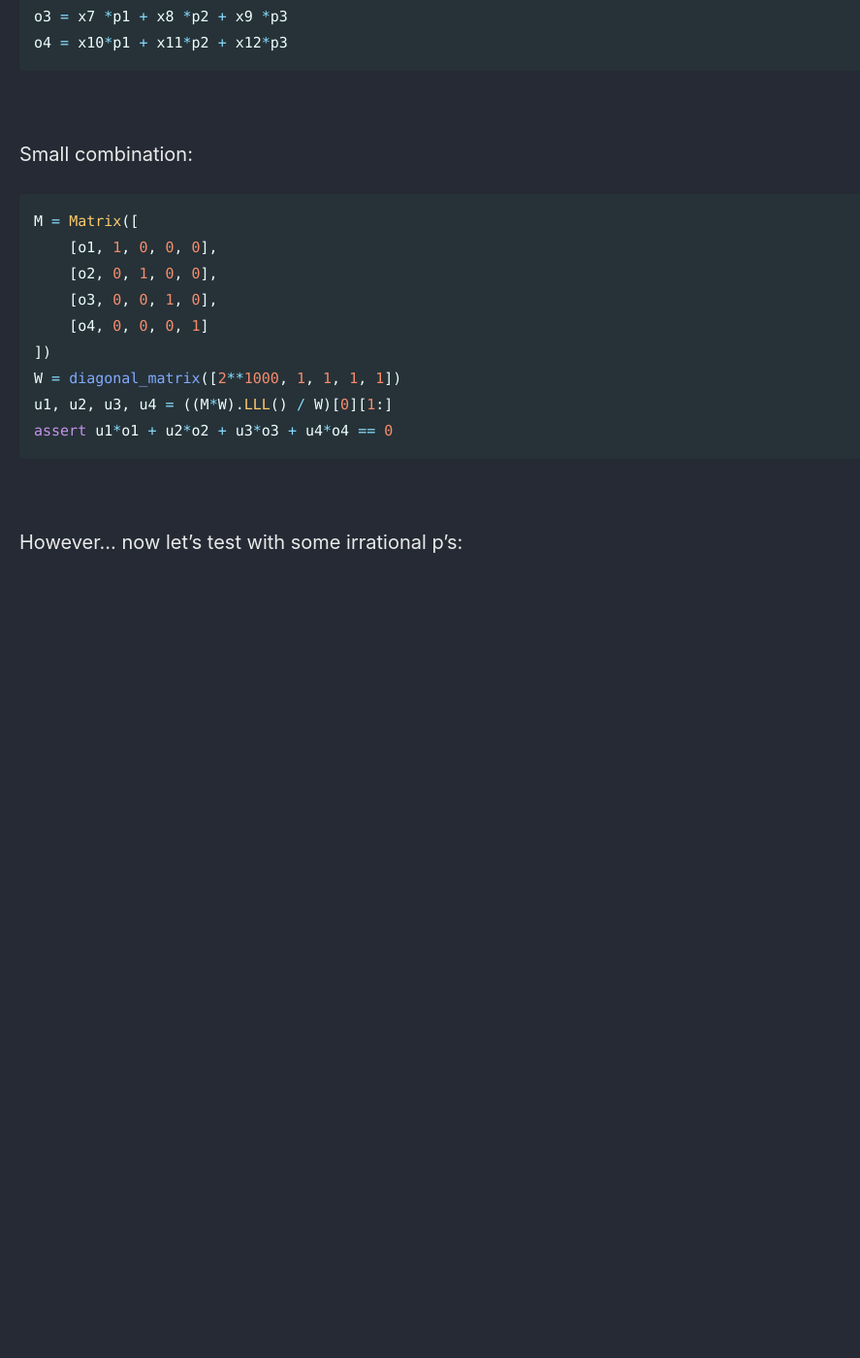
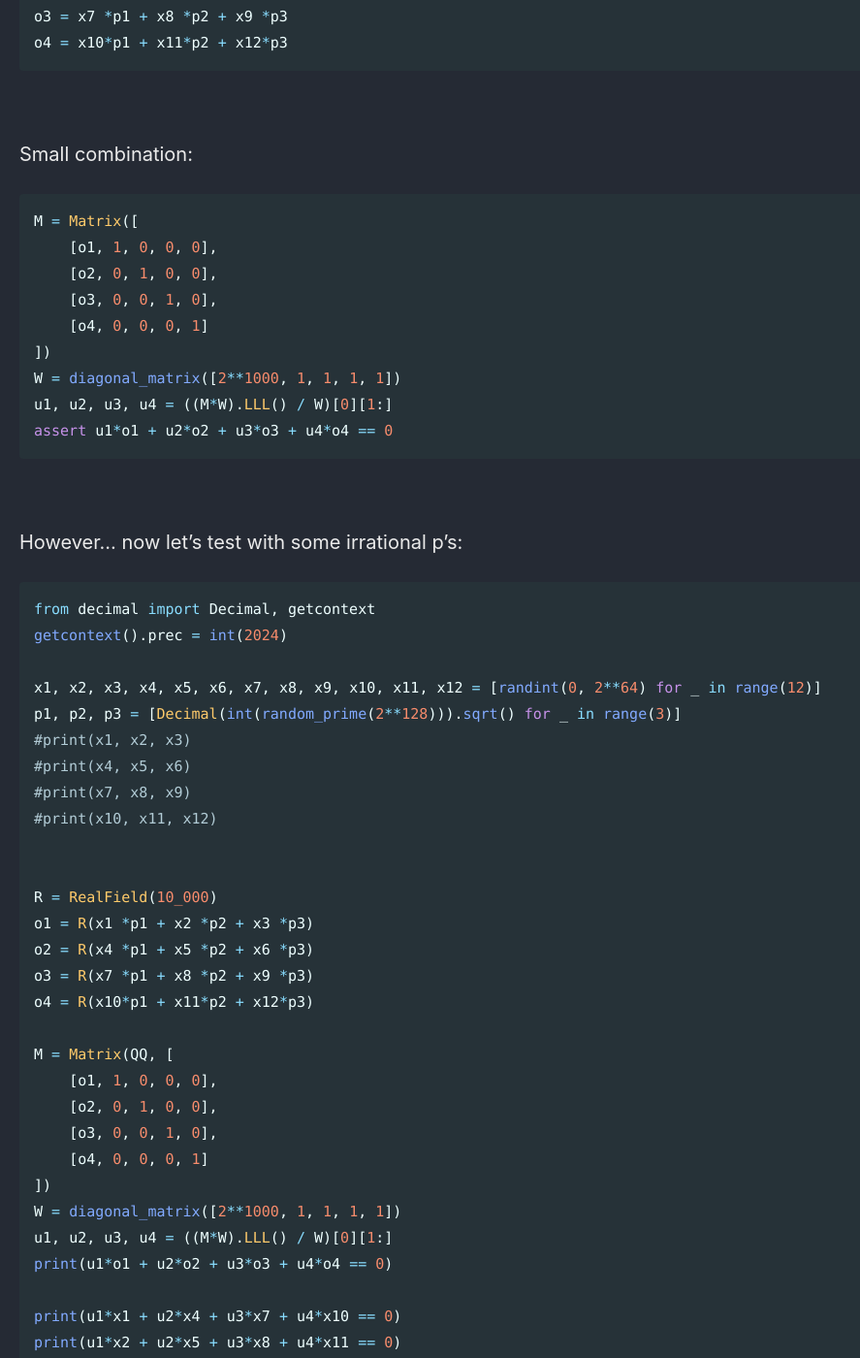
Before and after one commit to Connor-McCartney/Connor-McCartney.github.io, a Jekyll site: the page built from _pages/cryptography/other/roots-corCTF2024.md, in a window 1280 px wide and 1400 px high, scrolled down 2259 px. Shown: the whole window at 97% size, without its empty margins (0-887 px from the left). Built offline with Jekyll 4.4.1, drawn with Linux system fonts in a browser that asks for light colours; cached includes are drawn as plain includes; before the commit the page ends 2889 px from its top, so only the background shows below that; some of the changed text lies outside the part shown.

Commit message:
Update roots-corCTF2024.md

````diff
--- a/_pages/cryptography/other/roots-corCTF2024.md
+++ b/_pages/cryptography/other/roots-corCTF2024.md
@@ -110,3 +110,53 @@ assert u1*o1 + u2*o2 + u3*o3 + u4*o4 == 0
 <br>
 
 However... now let's test with some irrational p's:
+
+```python
+from decimal import Decimal, getcontext
+getcontext().prec = int(2024)
+
+x1, x2, x3, x4, x5, x6, x7, x8, x9, x10, x11, x12 = [randint(0, 2**64) for _ in range(12)]
+p1, p2, p3 = [Decimal(int(random_prime(2**128))).sqrt() for _ in range(3)]
+#print(x1, x2, x3)
+#print(x4, x5, x6)
+#print(x7, x8, x9)
+#print(x10, x11, x12)
+
+
+R = RealField(10_000)
+o1 = R(x1 *p1 + x2 *p2 + x3 *p3)
+o2 = R(x4 *p1 + x5 *p2 + x6 *p3)
+o3 = R(x7 *p1 + x8 *p2 + x9 *p3)
+o4 = R(x10*p1 + x11*p2 + x12*p3)
+
+M = Matrix(QQ, [
+    [o1, 1, 0, 0, 0],
+    [o2, 0, 1, 0, 0],
+    [o3, 0, 0, 1, 0],
+    [o4, 0, 0, 0, 1]
+])
+W = diagonal_matrix([2**1000, 1, 1, 1, 1])
+u1, u2, u3, u4 = ((M*W).LLL() / W)[0][1:]
+print(u1*o1 + u2*o2 + u3*o3 + u4*o4 == 0)
+
+print(u1*x1 + u2*x4 + u3*x7 + u4*x10 == 0)
+print(u1*x2 + u2*x5 + u3*x8 + u4*x11 == 0)
+print(u1*x3 + u2*x6 + u3*x9 + u4*x12 == 0)
+```
+
+```
+False
+True
+True
+True
+```
+
+You can see that, introducing the irrational p's means `u1*o1 + u2*o2 + u3*o3 + u4*o4 == 0`
+
+there is no integer solution for this, and LLL instead finds us integer combinations of
+
+```
+u1*x1 + u2*x4 + u3*x7 + u4*x10 == 0
+u1*x2 + u2*x5 + u3*x8 + u4*x11 == 0
+u1*x3 + u2*x6 + u3*x9 + u4*x12 == 0
+```
````
